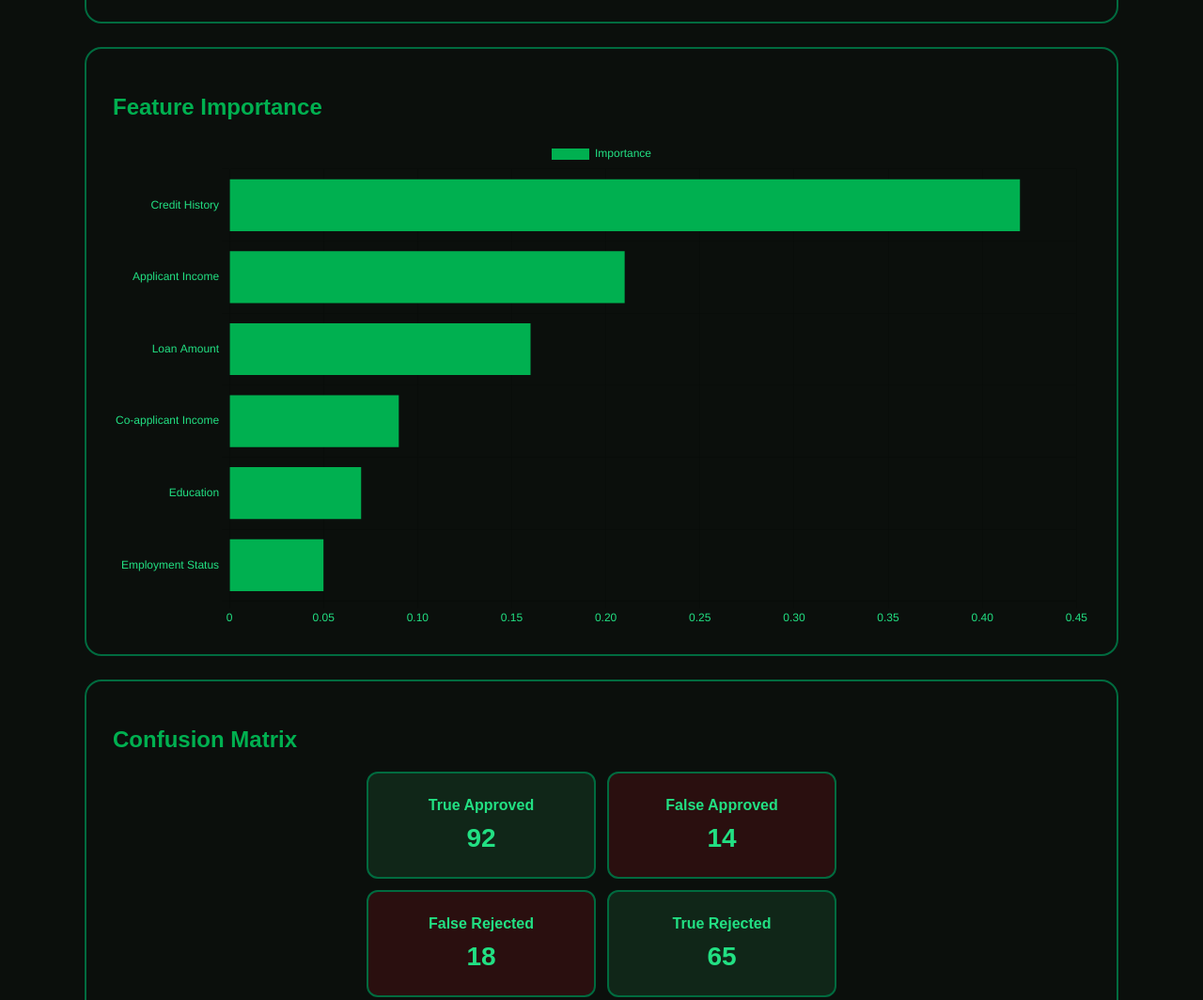
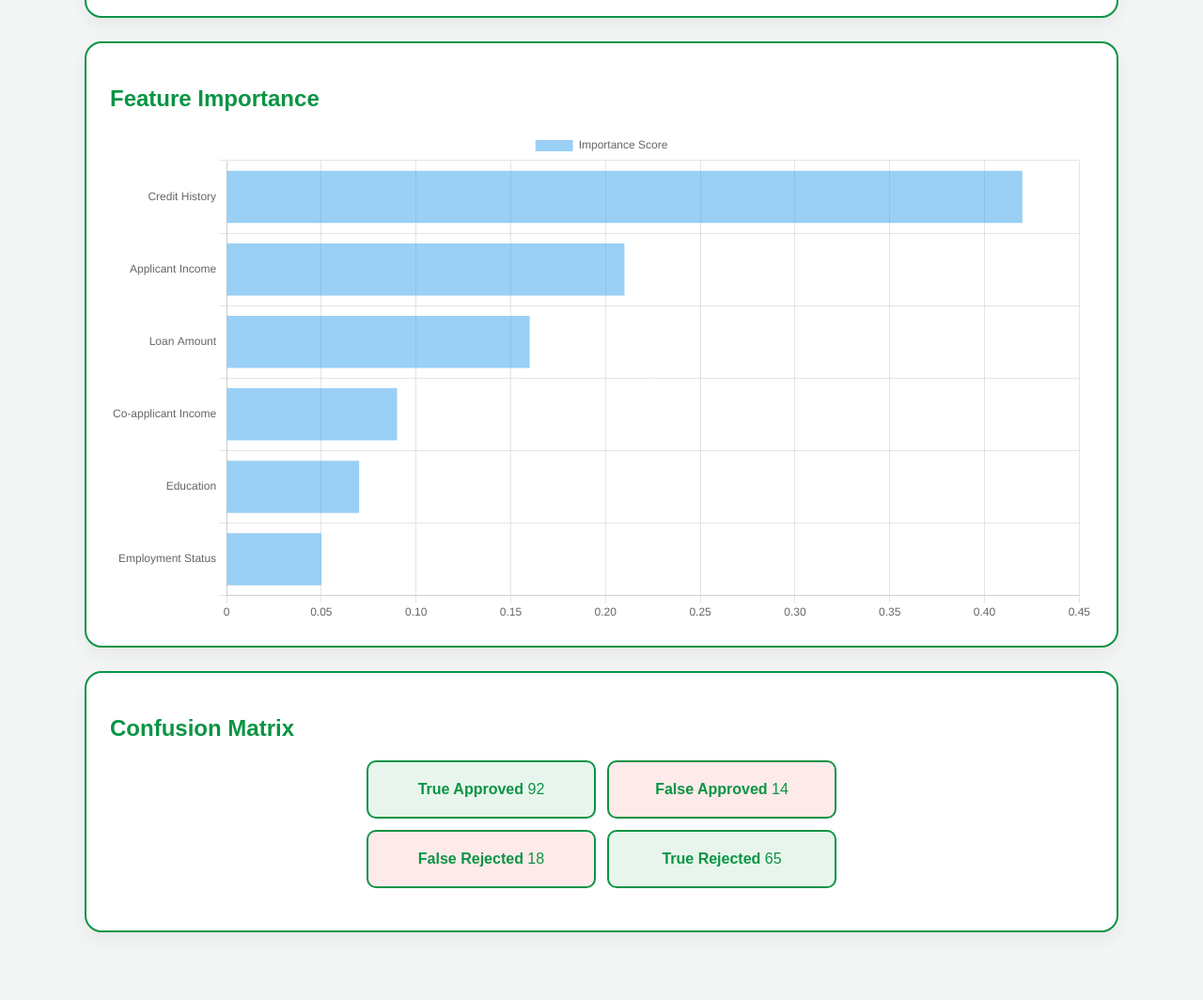
Before and after one commit to Theebosco/loan-approval-prediction-system, a plain HTML site: page docs/model-insights.html in a window 1280 px wide. Shown: the part 274-1338 px from the top of the page at 94% size. Drawn offline with nearby package versions, Linux system fonts and the light colour scheme.

Commit message:
Fix all frontend HTML pages

```diff
--- a/docs/model-insights.html
+++ b/docs/model-insights.html
@@ -4,103 +4,17 @@
   <meta charset="UTF-8" />
   <meta name="viewport" content="width=device-width, initial-scale=1.0"/>
   <title>Model Insights</title>
+  <link rel="stylesheet" href="css/style.css" />
   <script src="https://cdn.jsdelivr.net/npm/chart.js"></script>
-
-  <style>
-    /* DARK MODE ONLY FOR THIS PAGE */
-
-    body {
-      margin: 0;
-      font-family: Arial, sans-serif;
-      background: #0b0f0c;
-      color: #00b050;
-    }
-
-    .navbar {
-      background: #009a44;
-      color: white;
-      padding: 18px 30px;
-      display: flex;
-      justify-content: space-between;
-      align-items: center;
-    }
-
-    .navbar h1 {
-      margin: 0;
-      color: white;
-      font-size: 32px;
-    }
-
-    .navbar a {
-      color: white;
-      text-decoration: none;
-      font-weight: bold;
-    }
-
-    .container {
-      padding: 30px;
-      max-width: 1100px;
-      margin: auto;
-    }
-
-    .card {
-      background: #0b0f0c;
-      padding: 28px;
-      border-radius: 18px;
-      border: 2px solid #006b3f;
-      margin-bottom: 25px;
-    }
-
-    h2 {
-      color: #00b050;
-    }
-
-    p, span, strong {
-      color: #22e083;
-    }
-
-    canvas {
-      background: #0b0f0c;
-    }
-
-    .confusion-matrix {
-      display: grid;
-      grid-template-columns: repeat(2, 1fr);
-      gap: 12px;
-      max-width: 500px;
-      margin: 20px auto;
-    }
-
-    .matrix-box {
-      padding: 25px;
-      border-radius: 12px;
-      text-align: center;
-      border: 2px solid #006b3f;
-      background: #0b0f0c;
-    }
-
-    .matrix-box span {
-      display: block;
-      font-size: 28px;
-      font-weight: bold;
-      margin-top: 10px;
-    }
-
-    .correct {
-      background: #102618;
-    }
-
-    .wrong {
-      background: #2a0f0f;
-    }
-  </style>
 </head>
-
 <body>
 
 <nav class="navbar">
   <h1>Model Insights</h1>
-  <a href="index.html">Home</a>
+  <div>
+    <a href="index.html">Home</a>
+    <a href="dashboard.html">Dashboard</a>
+  </div>
 </nav>
 
 <main class="container">
@@ -113,7 +27,7 @@
 
   <section class="card">
     <h2>Feature Importance</h2>
-    <canvas id="featureChart"></canvas>
+    <canvas id="featureImportanceChart"></canvas>
   </section>
 
   <section class="card">
@@ -144,44 +58,6 @@
 
 </main>
 
-<script>
-  const data = [
-    { name: "Credit History", value: 0.42 },
-    { name: "Applicant Income", value: 0.21 },
-    { name: "Loan Amount", value: 0.16 },
-    { name: "Co-applicant Income", value: 0.09 },
-    { name: "Education", value: 0.07 },
-    { name: "Employment Status", value: 0.05 }
-  ];
-
-  new Chart(document.getElementById("featureChart"), {
-    type: "bar",
-    data: {
-      labels: data.map(d => d.name),
-      datasets: [{
-        label: "Importance",
-        data: data.map(d => d.value),
-        backgroundColor: "#00b050"
-      }]
-    },
-    options: {
-      indexAxis: "y",
-      plugins: {
-        legend: {
-          labels: { color: "#22e083" }
-        }
-      },
-      scales: {
-        x: {
-          ticks: { color: "#22e083" }
-        },
-        y: {
-          ticks: { color: "#22e083" }
-        }
-      }
-    }
-  });
-</script>
-
+<script src="js/model-insights.js"></script>
 </body>
 </html>
```
Also changed, not shown: docs/dashboard.html (+5 -5 lines), docs/index.html (+5 -7 lines), docs/login.html (+5 -2 lines), docs/predictor.html (+2 -1 lines), docs/register.html (+7 -4 lines), docs/result.html (+2 -2 lines).
